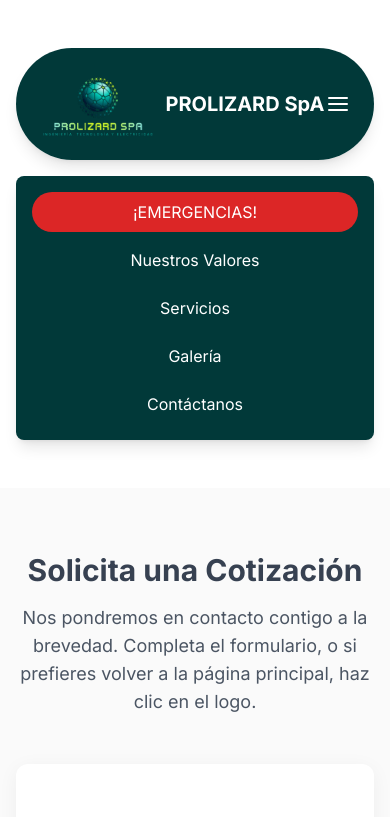
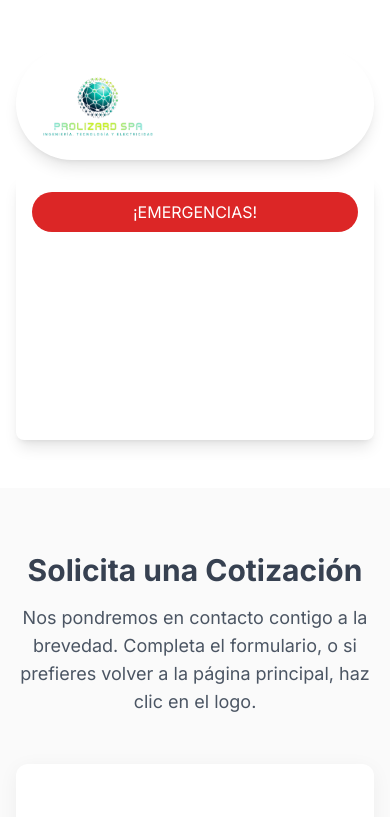
Before and after one commit to prolizardst/prolizard, a plain HTML site: page contactanos.html in a window 390 px wide. Both pictures are taken after a click on the button 338 px from the left and 104 px from the top of the page. Shown: the top 817 px of the page. Drawn offline with nearby package versions, Linux system fonts and the light colour scheme.

Commit message:
actualizacion de contactanos: nav transparente 1

```diff
--- a/contactanos.html
+++ b/contactanos.html
@@ -78,7 +78,7 @@
 <header class="py-12 px-4 sm:px-6 lg:px-8 bg-white">
   <div class="max-w-7xl mx-auto">
     <nav
-      class="teal-gradient text-white py-4 px-6 rounded-full shadow-lg flex items-center justify-between"
+      class="text-white py-4 px-6 rounded-full shadow-lg flex items-center justify-between"
     >
       <div class="flex items-center">
         <a href="main.html" class="flex items-center space-x-2">
@@ -107,7 +107,7 @@
     </nav>
     <div
       id="mobile-menu"
-      class="hidden md:hidden mt-4 bg-[#013939] rounded-lg shadow-lg"
+      class="hidden md:hidden mt-4 rounded-lg shadow-lg"
     >
       <ul class="flex flex-col space-y-2 p-4 text-white">
         <li>
```
